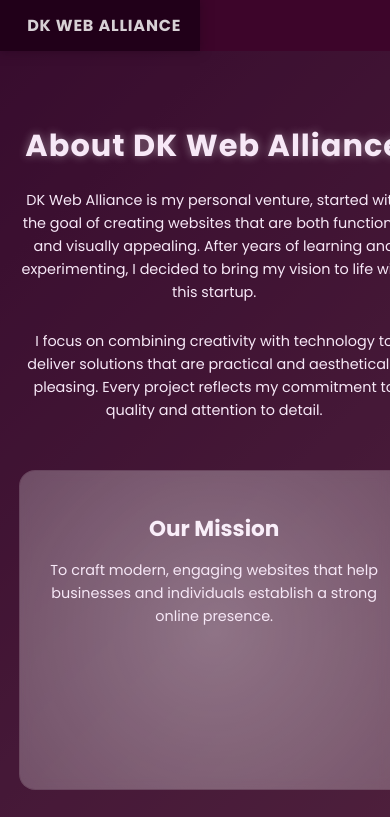
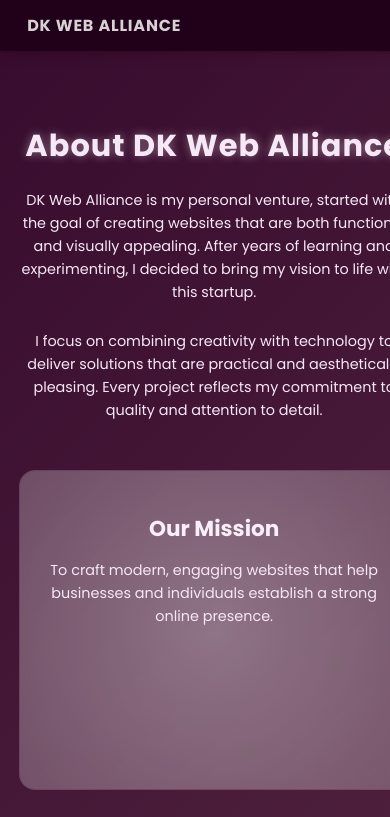
Before and after one commit to dnyaneshwarikhupase30/DK-Web-Alliance-, an Angular app: page /about in a window 390 px wide. Shown: the top 817 px of the page. Built offline with nearby package versions, Linux system fonts and the light colour scheme.

Commit message:
update responsive view

```diff
--- a/src/app/shared/footer/footer.component.css
+++ b/src/app/shared/footer/footer.component.css
@@ -94,6 +94,7 @@
 @media (max-width: 992px) {
   .footer {
     padding: 2.5rem 2rem;
+     width: 100%;
   }
 
   .footer .container {
@@ -107,6 +108,7 @@
 @media (max-width: 768px) {
   .footer {
     padding: 2.5rem 1.5rem;
+    width: 100%;
   }
 
   .footer .container {
@@ -131,6 +133,7 @@
 @media (max-width: 480px) {
   .footer {
     padding: 2rem 1rem;
+    width: 100%;
   }
 
   .footer .footer-section p,
--- a/src/app/shared/navbar/navbar.component.css
+++ b/src/app/shared/navbar/navbar.component.css
@@ -121,8 +121,7 @@ backdrop-filter: blur(10px);
 
   .navbar{
     padding: 0.9rem 1.8rem;
-    max-width: fit-content;
-  }
+ width: 100%;  }
 
   .container{
     flex-wrap: wrap;
@@ -168,8 +167,7 @@ backdrop-filter: blur(10px);
 
   .navbar{
     padding: 0.8rem 1.2rem;
-    max-width: fit-content;
-  }
+ width: 100%;  }
 
   .logo a{
     font-size: 1.1rem;
@@ -194,8 +192,7 @@ backdrop-filter: blur(10px);
 /* Extra small devices */
 @media (max-width: 400px){
 .navbar{
-  max-width: fit-content;
-}
+ width: 100%;}
   .logo a{
     font-size: 1rem;
   }
```
